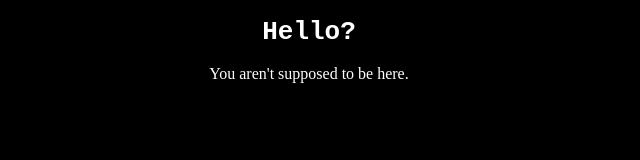
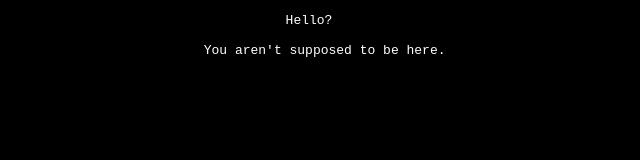
Before and after one commit to 3474nd0m/3474nd0m.github.io, a plain HTML site: page index.html in a window 1280 px wide. Shown: the whole page, without its empty margins (331-971 px from the left). Drawn offline with Linux system fonts and the light colour scheme.

Commit message:
i needed to slam my shit hard for this commit bro
im mad as fuck bro let me make my html page in peace

```diff
--- a/index.html
+++ b/index.html
@@ -7,16 +7,16 @@
         background-color: black;
         color: white;
         text-align:center;
+        font-family: Monospace;
       }
       h1 {
-        font-family: Monospace;
-        margin-botton: 0px
+
       }
     </style>
   </head>
   <body>
-    <h1>Hello?</h1>
-    You aren't supposed to be here.
+    <pre style="margin-botton: 0px">Hello?<br/>
+    You aren't supposed to be here.</pre>
     </h1>
   </body>
 </html>
```
